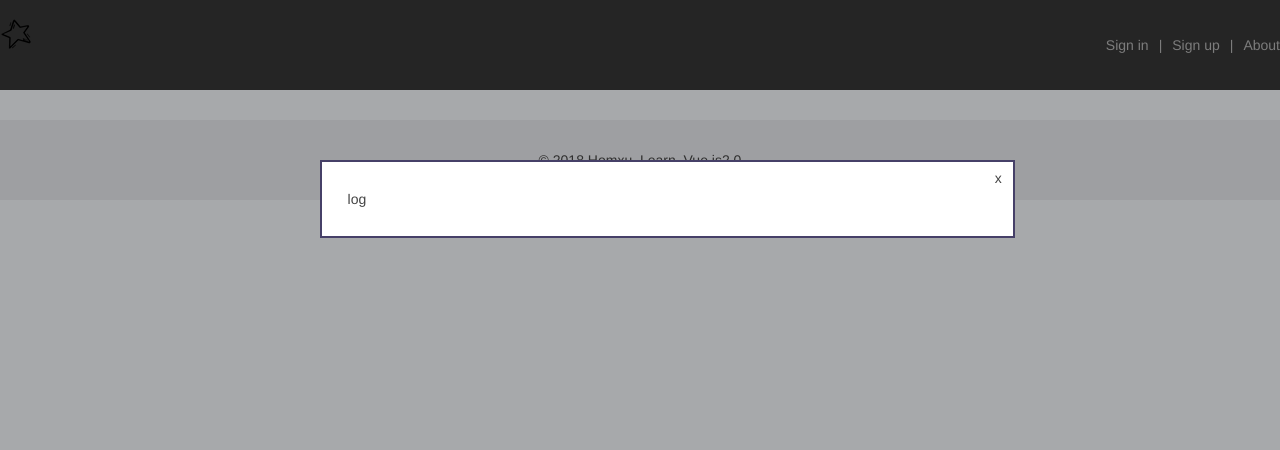
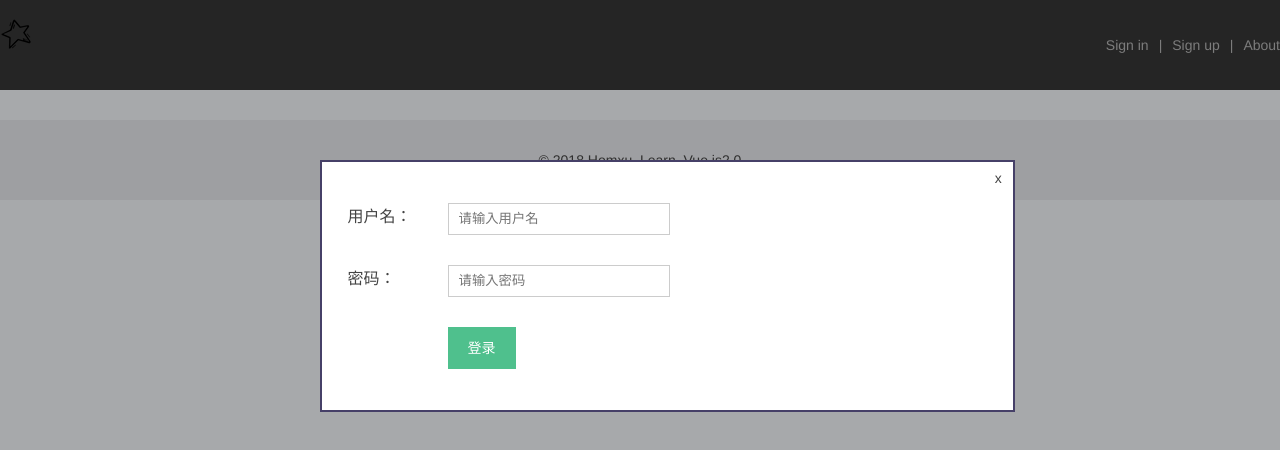
Before and after one commit to homxuwang/vue_sell_project, a Vue app in the folder vue-sell/: page /detail in a window 1280 px wide. Both pictures are taken after a click on the item "Sign in". Shown: the top 450 px of the page. Built offline with nearby package versions, Linux system fonts and the light colour scheme; what vue-resource would draw is missing.

Commit message:
页面引入登陆注册关于的弹窗组件，引用logform.vue regform.vue ，db.json 模拟登陆get请求，登陆后显示用户名和退出按钮并且隐藏登录注册按钮

```diff
--- a/vue-sell/db.json
+++ b/vue-sell/db.json
@@ -17,5 +17,9 @@
        "title": "广告发布广告发布广告发布广告发布广告发布广告发布广告发布广告发布",
         "url": "http://hearstone.com"
     }
-  ]
+  ],
+  "longin":{
+      "username": "wanghx@whu.edu.cn",
+      "userId": 123456
+  }
 }
--- a/vue-sell/src/components/dialog.vue
+++ b/vue-sell/src/components/dialog.vue
@@ -1,13 +1,14 @@
 <template>
   <div>
-    <div class="dialog-wrap" v-if="isShow">
-      <div class="dialog-cover" @click="closeMyself">
-
+    <div class="dialog-wrap" >
+      <div class="dialog-cover" @click="closeMyself" v-if="isShow">
       </div>
-      <div class="dialog-content">
+      <transition name="drop">
+      <div class="dialog-content" v-if="isShow">
         <p class="dialog-close" @click="closeMyself">x</p>
         <slot>empty</slot>
       </div>
+      </transition>
     </div>
   </div>
 </template>
--- a/vue-sell/src/components/layout.vue
+++ b/vue-sell/src/components/layout.vue
@@ -5,10 +5,14 @@
             <img src="../assets/favicon.png">
             <div class="head-nav">
               <ul class="nav-list">
-                <li  @click="logClick">Sign in</li>
-                <li class="nav-pile">|</li>
-                <li  @click="regClick">Sign up</li>
-                <li class="nav-pile">|</li>
+                <li>{{ username }}</li>
+                <li v-if="username !==''" class="nav-pile">|</li>
+                <li v-if="username !==''" >退出</li>
+                <li v-if="username !==''" class="nav-pile">|</li>
+                <li v-if="username ===''"  @click="logClick">Sign in</li>
+                <li class="nav-pile" v-if="username ===''">|</li>
+                <li  @click="regClick" v-if="username ===''">Sign up</li>
+                <li class="nav-pile" v-if="username ===''">|</li>
                 <li @click="aboutClick">About</li>
               </ul>
             </div>
@@ -22,14 +26,14 @@
     <div class="app-foot">
       <p>© 2018 Homxu_Learn_Vue.js2.0</p>
     </div>
-     <my-dialog :is-show="isShowLogDialog" @on-close="closeLogDialog">
-      <p>log</p>
+     <my-dialog :is-show="isShowLogDialog" @on-close="closeDialog('isShowLogDialog')">
+      <log-form @has-log="onSuccessLog"></log-form>
     </my-dialog>
-     <my-dialog :is-show="isShowRegDialog" @on-close="closeRegDialog">
-      <p>reg</p>
+     <my-dialog :is-show="isShowRegDialog" @on-close="closeDialog('isShowRegDialog')">
+      <reg-form></reg-form>
     </my-dialog>
-    <my-dialog :is-show="isShowAboutDialog" @on-close="closeAboutDialog">
-      <p>other hello</p>
+    <my-dialog :is-show="isShowAboutDialog" @on-close="closeDialog('isShowAboutDialog')">
+      <p>关于</p>
     </my-dialog>
 
   </div>
@@ -37,15 +41,20 @@
 
 <script>
 import Dialog from './dialog.vue'
+import LogForm from './logform.vue'
+import RegForm from './regform.vue'
 export default {
   components:{
-    MyDialog:Dialog
+    MyDialog:Dialog,
+    LogForm,
+    RegForm
   },
   data () {
     return {
       isShowAboutDialog: false,
       isShowLogDialog: false,
-      isShowRegDialog: false
+      isShowRegDialog: false,
+      username: ''
     }
   },
   methods:{
@@ -58,14 +67,12 @@ export default {
     regClick () {
       this.isShowRegDialog = true
     },
-    closeLogDialog () {
-      this.isShowLogDialog = false
+    closeDialog (attr) {
+      this[attr] = false
     },
-    closeRegDialog () {
-      this.isShowRegDialog = false
-    },
-    closeAboutDialog () {
-      this.isShowAboutDialog = false
+    onSuccessLog (data) {  //如果成功登陆
+      this.username = data.username  //最上方的登陆条框显示登录用户名
+      this.closeDialog('isShowLogDialog')  //关掉登录框
     }
   }
 }
--- /dev/null
+++ b/vue-sell/src/components/logform.vue
@@ -0,0 +1,98 @@
+<template>
+  <div class="login-form">
+    <div class="g-form">
+      <div class="g-form-line">
+        <span class="g-form-label">用户名：</span>
+        <div class="g-form-input">
+          <input type="text"
+          v-model="usernameModel" placeholder="请输入用户名">
+        </div>
+        <span class="g-form-error">{{userErrors.errorText}}</span>
+      </div>
+      <div class="g-form-line">
+        <span class="g-form-label">密码：</span>
+        <div class="g-form-input">
+          <input type="password"
+          v-model="passwordModel" placeholder="请输入密码">
+        </div>
+        <span class="g-form-error">{{passwordErrors.errorText}}</span>
+      </div>
+      <div class="g-form-line">
+        <div class="g-form-btn">
+          <a class="button" @click="onLogin">登录</a>
+        </div>
+      </div>
+      <p>{{ errorText }}</p>
+    </div>
+  </div>
+</template>
+
+<script>
+  export default{
+    data() {
+     return{
+      usernameModel: '',
+      passwordModel: '',
+      errorText: ''
+     }
+    },
+    computed:{
+      userErrors () {
+        let errorText,status
+        if(!/@/g.test(this.usernameModel)){
+            status = false,
+            errorText = '不包含@'
+        }
+        else{
+          status = true
+          errorText = ''
+        }
+        if(!this.userFlag){
+          errorText = '',
+          this.userFlag = true
+        }
+        return {
+          status: status,
+          errorText: errorText
+        }
+      },
+      passwordErrors () {
+        let errorText,status
+        if(!/^\w{1,6}$/g.test(this.passwordModel)){
+          status = false
+          errorText = '密码不是1-6位'
+        }
+        else{
+          status = true
+          errorText = ''
+        }
+        if(!this.passwordFlag){
+          errorText = '',
+          this.passwordFlag = true
+        }
+        return {
+          status,
+          errorText
+        }
+      }
+    },
+    methods:{
+      onLogin(){
+        if(!this.userErrors.status || !this.passwordErrors.status){
+          this.errorText = '用户名或者密码格式错误'
+        }
+        else{
+          this.errorText = ''
+          this.$http.get('api/longin').then((res) => {
+            this.$emit('has-log',res.data)
+          },(error) => {
+            console.log(error)
+          })
+        }
+      }
+    }
+  }
+</script>
+
+<style scoped>
+</style>
```
Also changed, not shown: vue-sell/src/components/regform.vue (added).
